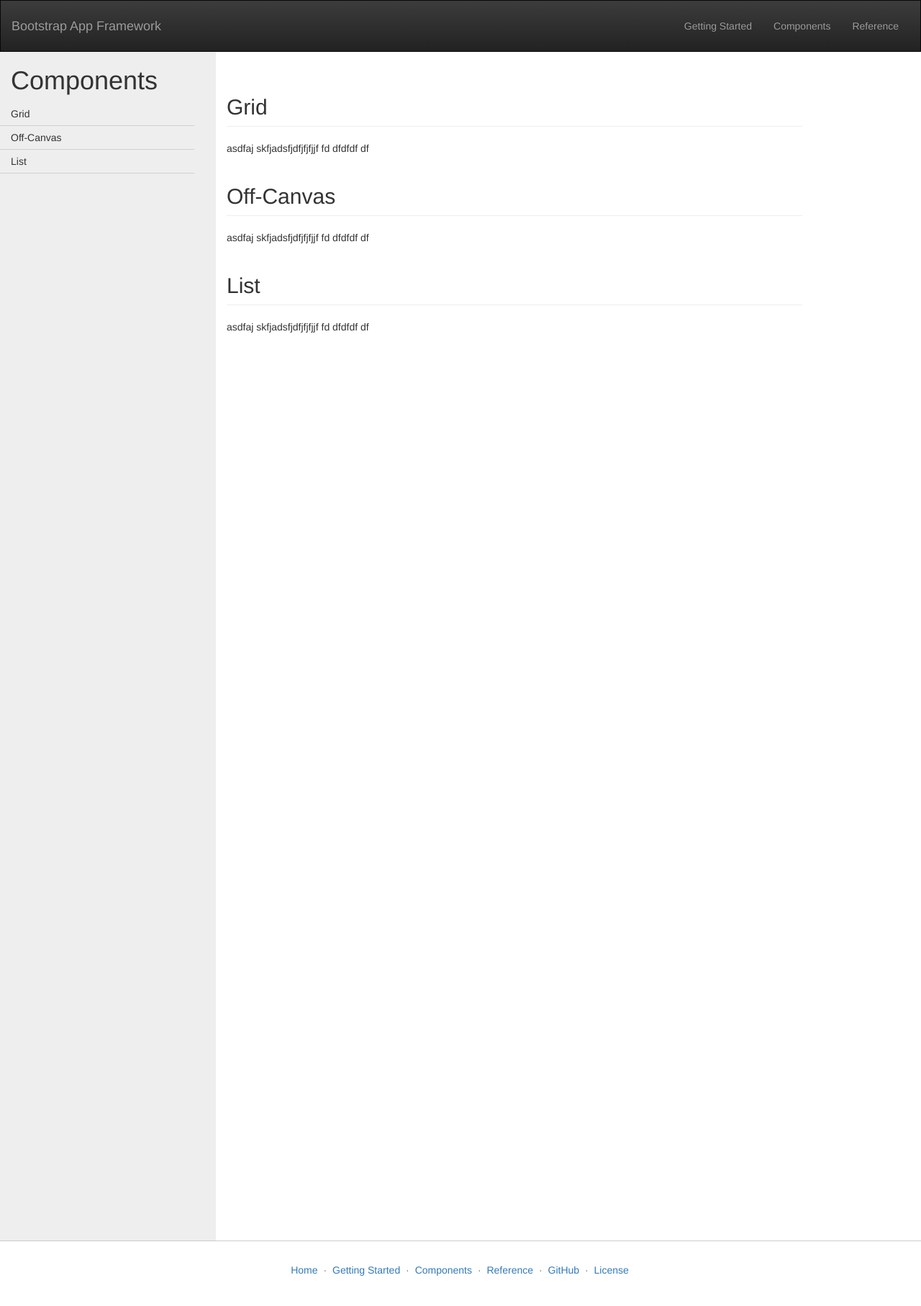
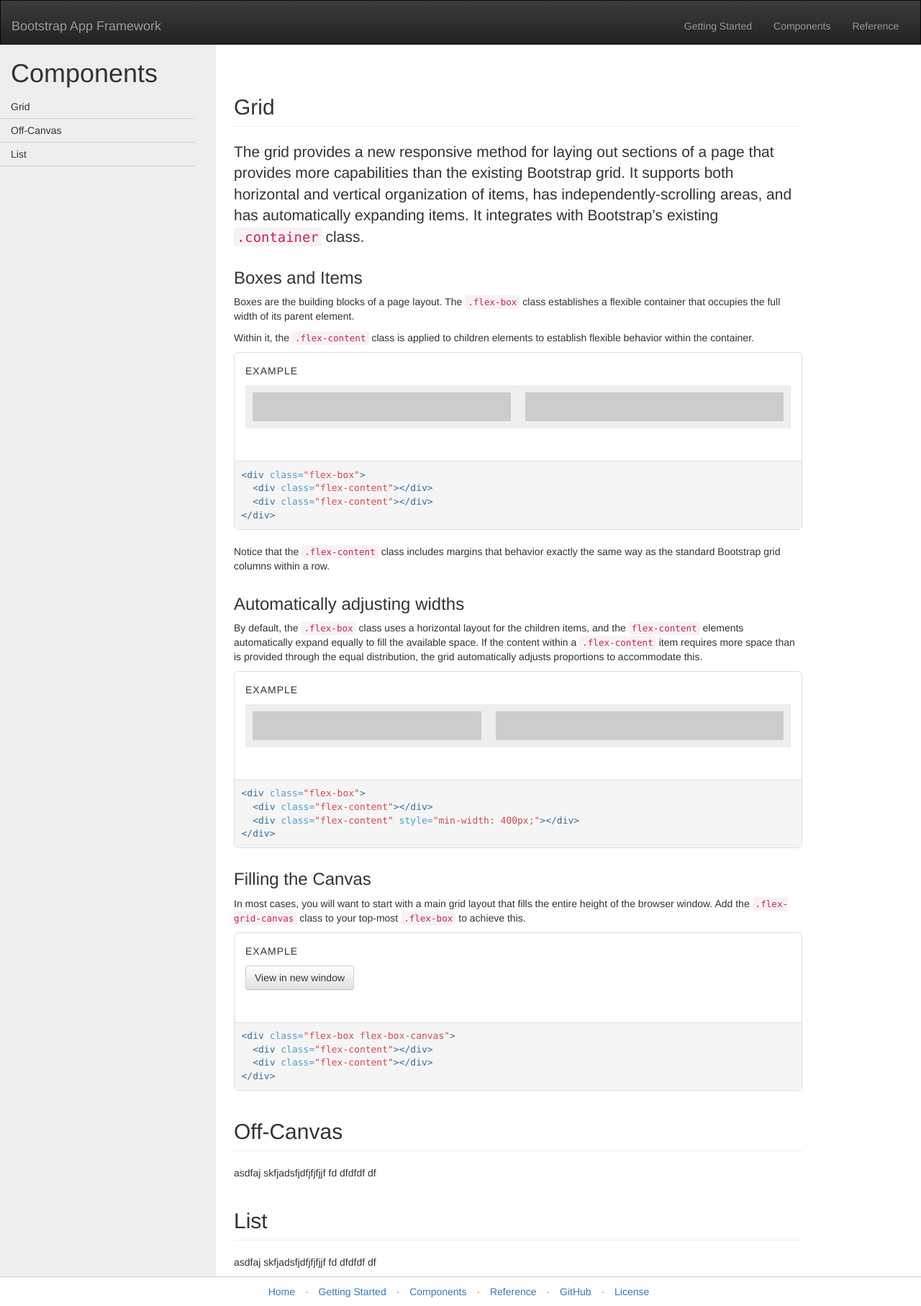
Before and after one commit to gxclarke/bootstrap-app, a Jekyll site: the page built from docs/components.md, in a window 1280 px wide. Shown: the whole page at 72% size. Built offline with Jekyll 4.4.1, drawn with Linux system fonts in a browser that asks for light colours; nearby versions of some CDN libraries.

Commit message:
Progress on documentation

```diff
--- a/docs/_config.yml
+++ b/docs/_config.yml
@@ -13,3 +13,5 @@ github_username:  gxclarke
 # Build settings
 markdown: kramdown
 highlighter: rouge
+sass:
+    style: compressed
--- a/docs/_includes/footer.html
+++ b/docs/_includes/footer.html
@@ -1,6 +1,6 @@
 <div class="docs-footer">
   <div class="container">
-    <ul class="docs-footer-links">
+    <ul class="list-inline">
       <li><a href="/">Home</a></li>
       <li>·</li>
       <li><a href="/getting-started/">Getting Started</a></li>
--- a/docs/_includes/nav/components.html
+++ /dev/null
@@ -1,3 +0,0 @@
-<li>Grid</li>
-<li>Off-Canvas</li>
-<li>List</li>
--- a/docs/_includes/nav/getting-started.html
+++ /dev/null
@@ -1,2 +0,0 @@
-<li>Download</li>
-<li>Browser Compatibility</li>
--- a/docs/_layouts/page.html
+++ b/docs/_layouts/page.html
@@ -6,9 +6,11 @@ layout: default
   <h1>{{page.title}}</h1>
   <ul class="flex-list">
     {% if page.slug == "getting-started" %}
-      {% include nav/getting-started.html %}
+      {% markdown nav/getting-started.md %}
     {% elsif page.slug == "components" %}
-      {% include nav/components.html %}
+      {% markdown nav/components.md %}
+    {% elsif page.slug == "reference" %}
+      {% markdown nav/components.md %}
     {% endif %}
   </ul>
 </div>
--- /dev/null
+++ b/docs/_plugins/markdown.rb
@@ -0,0 +1,23 @@
+=begin
+Jekyll tag to include Markdown text from _includes directory preprocessing with Liquid.
+Usage:
+{% markdown <filename> %}
+Dependency:
+- kramdown
+=end
+module Jekyll
+  class MarkdownTag < Liquid::Tag
+    def initialize(tag_name, text, tokens)
+      super
+      @text = text.strip
+    end
+    require "kramdown"
+    def render(context)
+      tmpl = File.read File.join Dir.pwd, "_includes", @text
+      site = context.registers[:site]
+      tmpl = (Liquid::Template.parse tmpl).render site.site_payload
+      html = Kramdown::Document.new(tmpl).to_html
+    end
+  end
+end
+Liquid::Template.register_tag('markdown', Jekyll::MarkdownTag)
--- a/docs/components.md
+++ b/docs/components.md
@@ -7,7 +7,79 @@ slug: components
 
 ## Grid
 
-asdfaj skfjadsfjdfjfjfjjf  fd dfdfdf df
+The grid provides a new responsive method for laying out sections of a page
+that provides more capabilities than the existing Bootstrap grid. It supports
+both horizontal and vertical organization of items, has independently-scrolling
+areas, and has automatically expanding items. It integrates with Bootstrap's
+existing `.container` class.
+{: .lead }
+
+### Boxes and Items
+
+Boxes are the building blocks of a page layout. The `.flex-box` class
+establishes a flexible container that occupies the full width of its
+parent element.
+
+Within it, the `.flex-content` class is
+applied to children elements to establish flexible behavior within the
+container.
+
+<div class="docs-example">
+  <div class="flex-box">
+    <div class="flex-content"></div>
+    <div class="flex-content"></div>
+  </div>
+</div>
+
+{% highlight html %}
+<div class="flex-box">
+  <div class="flex-content"></div>
+  <div class="flex-content"></div>
+</div>
+{% endhighlight %}
+
+Notice that the `.flex-content` class includes margins that behavior exactly
+the same way as the standard Bootstrap grid columns within a row.
+
+### Automatically adjusting widths
+
+By default, the `.flex-box` class uses a horizontal layout for the children
+items, and the `flex-content` elements automatically expand equally to fill
+the available space. If the content within a `.flex-content` item requires
+more space than is provided through the equal distribution, the grid
+automatically adjusts proportions to accommodate this.
+
+<div class="docs-example">
+  <div class="flex-box">
+    <div class="flex-content"></div>
+    <div class="flex-content" style="min-width: 400px;"></div>
+    </div>
+</div>
+
+{% highlight html %}
+<div class="flex-box">
+  <div class="flex-content"></div>
+  <div class="flex-content" style="min-width: 400px;"></div>
+</div>
+{% endhighlight %}
+
+### Filling the Canvas
+
+In most cases, you will want to start with a main grid layout that fills
+the entire height of the browser window. Add the `.flex-grid-canvas` class
+to your top-most `.flex-box` to achieve this.
+
+<div class="docs-example">
+  <a class="btn btn-default" href="/ex-flex-box-canvas" target="_blank">View in new window</a>
+</div>
+
+{% highlight html %}
+<div class="flex-box flex-box-canvas">
+  <div class="flex-content"></div>
+  <div class="flex-content"></div>
+</div>
+{% endhighlight %}
+
 
 ## Off-Canvas
 
--- a/docs/css/docs.css
+++ /dev/null
@@ -1,49 +0,0 @@
-.docs-sidebar {
-  background-color: #eee;
-  max-width: 300px;
-}
-
-.docs-sidebar .flex-list {
-  padding-right: 30px;
-}
-
-.docs-content {
-  max-width: 800px;
-}
-
-.docs-content h2 {
-    padding-bottom: 1rem;
-    margin: 4rem 0 2rem;
-    border-bottom: 1px solid #eee;
-}
-
-.docs-footer {
-  padding-top: 1rem;
-  padding-bottom: 1rem;
-  border-top: 1px solid #ccc;
-  color: #777;
-  text-align: center;
-}
-
-.docs-footer-links {
-  padding-left: 0;
-  margin-top: 0;
-}
-
-.docs-footer-links li:first-child {
-  padding-left: 0;
-}
-
-.docs-footer-links li {
-  display: inline;
-  padding: 0 0.2rem;
-}
-
-.container, .docs-content {
-  padding-top: 2rem;
-  padding-bottom: 2rem; }
-
-.navbar {
-  padding-top: 1rem;
-  padding-bottom: 1rem;
-}
--- /dev/null
+++ b/docs/css/docs.scss
@@ -0,0 +1,72 @@
+---
+---
+
+.docs-sidebar {
+  background-color: #eee;
+  max-width: 300px;
+  .flex-list {
+    padding-right: 30px;
+  }
+}
+
+
+.docs-content {
+  padding-top: 3rem;
+  padding-left: 1rem;
+  max-width: 800px;
+  h2 {
+    padding-bottom: 1rem;
+    margin: 4rem 0 2rem;
+    border-bottom: 1px solid #eee;
+  }
+  h3 {
+    margin-top: 3rem;
+  }
+}
+
+
+.docs-footer {
+  padding-top: 1rem;
+  padding-bottom: 1rem;
+  border-top: 1px solid #ccc;
+  color: #777;
+  text-align: center;
+  ul {
+    margin-bottom: 0;
+  }
+}
+
+.navbar {
+  padding-top: 1rem;
+}
+
+.docs-example {
+  border: 1px solid #ddd;
+  border-radius: 6px 6px 0 0;
+  padding: 45px 15px;
+  position: relative;
+  &:after {
+    position: absolute;
+    top: 15px;
+    left: 15px;
+    text-transform: uppercase;
+    letter-spacing: 1px;
+    content: "Example";
+  }
+  &+.highlight {
+    border: 1px solid #ddd;
+    border-top-width: 0;
+    border-radius: 0 0 6px 6px;
+    margin-bottom: 2rem;
+    pre {
+      border-width: 0;
+      border-radius: 0;
+      margin-bottom: 0;
+    }
+  }
+}
+
+.docs-example, .full-page-example {
+  .flex-box { background-color: #eee; }
+  .flex-content { margin: 1rem; min-height: 4rem; background-color: #ccc; }
+}
```
Also changed, not shown: docs/_includes/nav/components.md (added, +3 -0 lines), docs/_includes/nav/getting-started.md (added, +3 -0 lines), docs/_layouts/example.html (added, +14 -0 lines), docs/ex-flex-box-canvas.html (added, +11 -0 lines), docs/getting-started.md (+35 -14 lines), docs/reference.md (added, +11 -0 lines), examples/everything.html (+4 -36 lines), notes.txt (+8 -4 lines), docs/_includes/nav/reference.md (added), 2 other files.
